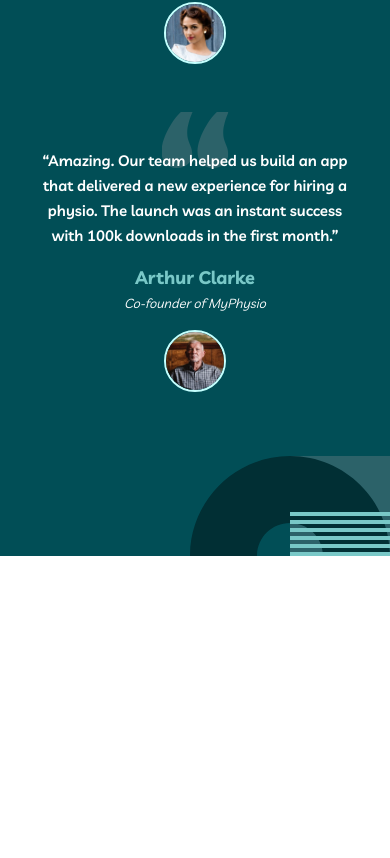
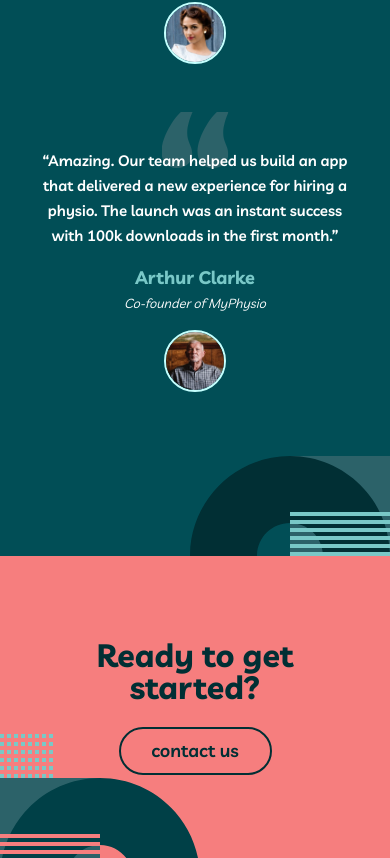
Before and after one commit to JiMare/myteam, a React (Vite) app: page / in a window 390 px wide. Shown: the part 2495-3353 px from the top of the page. Before the commit the page ends 3051 px from the top, so only its background shows below. Built offline with nearby package versions, Linux system fonts and the light colour scheme.

Commit message:
start section mobile

```diff
--- a/src/components/Header.tsx
+++ b/src/components/Header.tsx
@@ -1,8 +1,8 @@
 import React, { useState } from "react";
 import { SideMenu } from "./SideMenu";
 import { Link, useNavigate } from "react-router-dom";
-import { Button } from "./Button";
-import { ParagraphBig } from "./Typography";
+import { Button } from "./ui/Button";
+import { ParagraphBig } from "./ui/Typography";
 
 export const Header: React.FC = () => {
   const navigate = useNavigate();
--- a/src/components/Home/Feature.tsx
+++ b/src/components/Home/Feature.tsx
@@ -1,5 +1,5 @@
 import React from "react";
-import { HeadingSmall, ParagraphSmall } from "../Typography";
+import { HeadingSmall, ParagraphSmall } from "../ui/Typography";
 
 type Props = {
   img: string;
--- a/src/components/Home/HomeFeatures.tsx
+++ b/src/components/Home/HomeFeatures.tsx
@@ -1,6 +1,6 @@
 import React from "react";
 import { Feature } from "./Feature";
-import { HeadingLarge } from "../Typography";
+import { HeadingLarge } from "../ui/Typography";
 
 const featuresData = [
   {
--- a/src/components/Home/HomeIntroduction.tsx
+++ b/src/components/Home/HomeIntroduction.tsx
@@ -1,5 +1,5 @@
 import React from "react";
-import { HeadingMainLarge, ParagraphBig } from "../Typography";
+import { HeadingMainLarge, ParagraphBig } from "../ui/Typography";
 
 export const HomeIntroduction: React.FC = () => {
   return (
--- a/src/components/Home/Story.tsx
+++ b/src/components/Home/Story.tsx
@@ -1,5 +1,5 @@
 import React from "react";
-import { HeadingSmall, ParagraphSmall } from "../Typography";
+import { HeadingSmall, ParagraphSmall } from "../ui/Typography";
 
 type Props = {
   text: string;
--- a/src/components/SideMenu.tsx
+++ b/src/components/SideMenu.tsx
@@ -1,8 +1,8 @@
 import React from "react";
 import ReactDOM from "react-dom";
 import { Link, useNavigate } from "react-router-dom";
-import { Button } from "./Button";
-import { ParagraphBig } from "./Typography";
+import { Button } from "./ui/Button";
+import { ParagraphBig } from "./ui/Typography";
 
 type Props = {
   onClose: () => void;
--- /dev/null
+++ b/src/components/StartSection.tsx
@@ -0,0 +1,23 @@
+import React from "react";
+import { HeadingLarge } from "./ui/Typography";
+import { Button } from "./ui/Button";
+import { useNavigate } from "react-router-dom";
+
+export const StartSection: React.FC = () => {
+  const navigate = useNavigate();
+  return (
+    <section className="bg-orange relative py-[83px] text-center overflow-hidden">
+      <HeadingLarge className="text-sacramento-green max-w-[320px] text-center mx-auto mb-[24px]">
+        Ready to get started?
+      </HeadingLarge>
+      <Button onClick={() => navigate("/contact")} dark>
+        contact us
+      </Button>
+      <img
+        src="./assets/bg-pattern-home-6-about-5.svg"
+        alt="pattern"
+        className="absolute bottom-[-20px] left-0"
+      />
+    </section>
+  );
+};
--- a/src/pages/Home.tsx
+++ b/src/pages/Home.tsx
@@ -2,6 +2,7 @@ import React from "react";
 import { HomeIntroduction } from "../components/Home/HomeIntroduction";
 import { HomeFeatures } from "../components/Home/HomeFeatures";
 import { HomeStories } from "../components/Home/HomeStories";
+import { StartSection } from "../components/StartSection";
 
 export const Home: React.FC = () => {
   return (
@@ -9,6 +10,7 @@ export const Home: React.FC = () => {
       <HomeIntroduction />
       <HomeFeatures />
       <HomeStories />
+      <StartSection />
     </>
   );
 };
```
Also changed, not shown: src/components/Home/HomeStories.tsx (+6 -2 lines), src/components/ui/Button.tsx (renamed from src/components/Button.tsx), src/components/ui/Typography.tsx (renamed from src/components/Typography.tsx).
